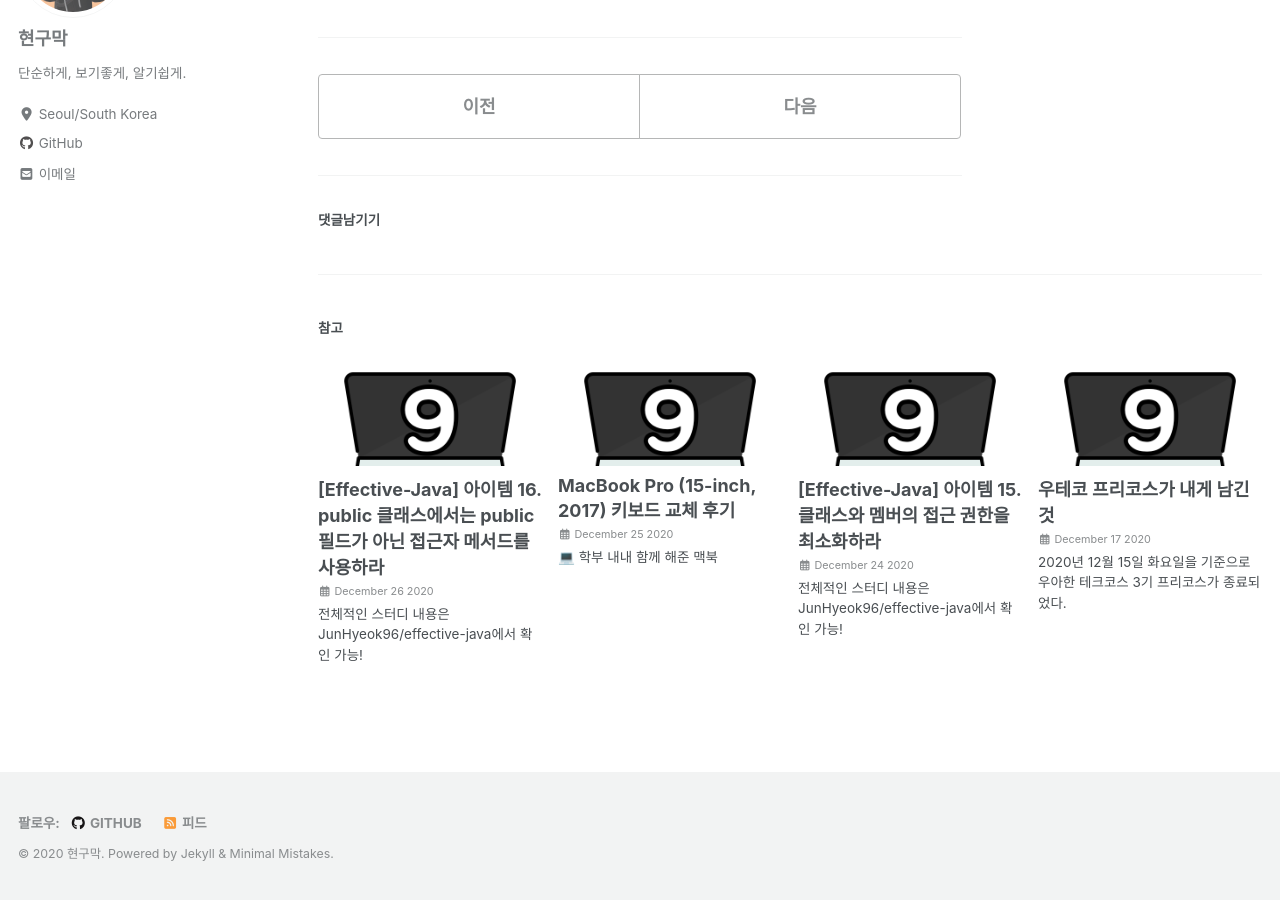
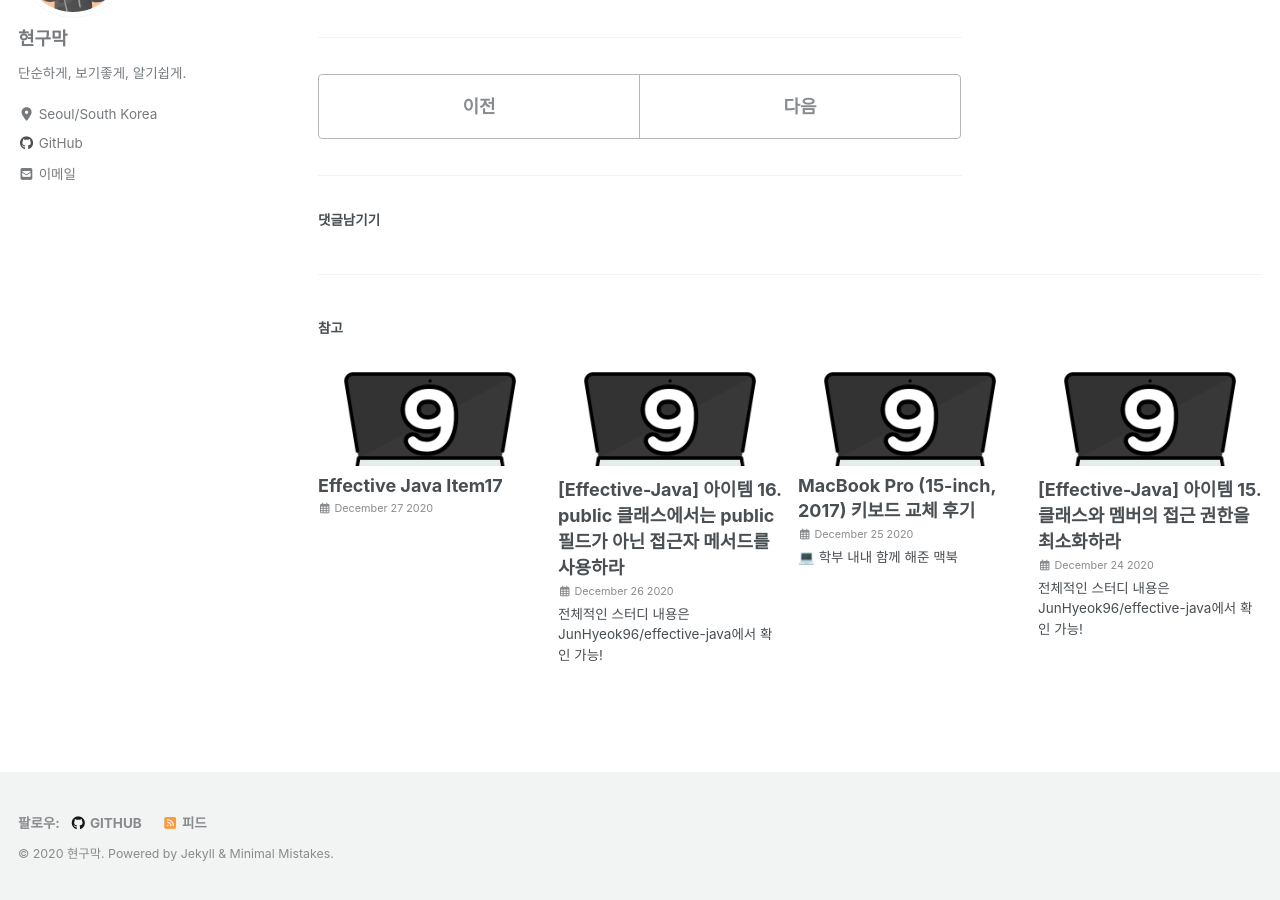
Before and after one commit to Hyeon9mak/Hyeon9mak.github.io, a Jekyll site: the page built from _posts/2020-10-13-Python-백준-10773.md, in a window 1280 px wide and 900 px high, scrolled down 1227 px. Built offline with Jekyll 4.4.1, drawn with Linux system fonts in a browser that asks for light colours; cached includes are drawn as plain includes; nearby versions of some CDN libraries; comment, search, counter and statistics services are not loaded; some of the changed lines change nothing that is shown.

Commit message:
docs: update 2020-12-26-Effective-Java-item15.md

```diff
--- a/_posts/2020-12-24-Effective-Java-item15.md
+++ b/_posts/2020-12-24-Effective-Java-item15.md
@@ -113,12 +113,13 @@
 
 <br>
 
-## 한 클래스에서만 사용하는 `package-private` TOP LEVEL 클래스나 인터페이스는 이를 사용하는
-클래스 안에 `private static`으로 중첩 시키자. 바깥 클래스 하나에서만 접근 할 수 있음을 보장해준다. (스레드에 안전하다는 의미인듯)
+## 한 클래스에서만 사용하는 `package-private` TOP LEVEL 클래스나 인터페이스는 이를 사용하는 클래스 안에 `private static`으로 중첩 시키자.
+바깥 클래스 하나에서만 접근 할 수 있음을 보장해준다.
+(스레드에 안전하다는 의미인 것 같다.)
 
 <br>
 
-## `public` 클래스의 인스턴스 필드는 되도록 `public`이 아니어야 한다.
+## [`public` 클래스의 인스턴스 필드는 되도록 `public`이 아니어야 한다.](https://hyeon9mak.github.io/effective-java/Effective-Java-item16/)
 1. 필드에 담을 수 있는 값을 제한할 힘이 아예 없게 된다. (변경에 매우 취약)
 2. `public` 가변 필드를 갖는 클래스는 일반적으로 스레드에 안전하지 않다.
   인스턴스 변수는 Heap에 할당되며 공유자원이다. 즉, 모든 스레드가 이 공유자원에 접근 할 수 있다.
```
Also changed, not shown: _posts/2020-12-27-Effective-Java-item17.md (added).
